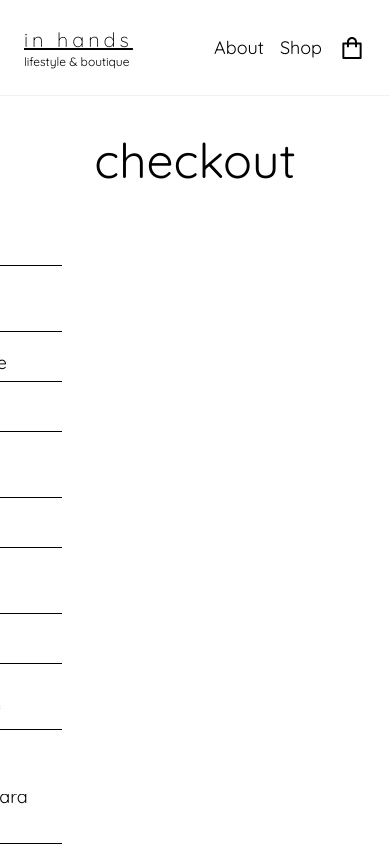
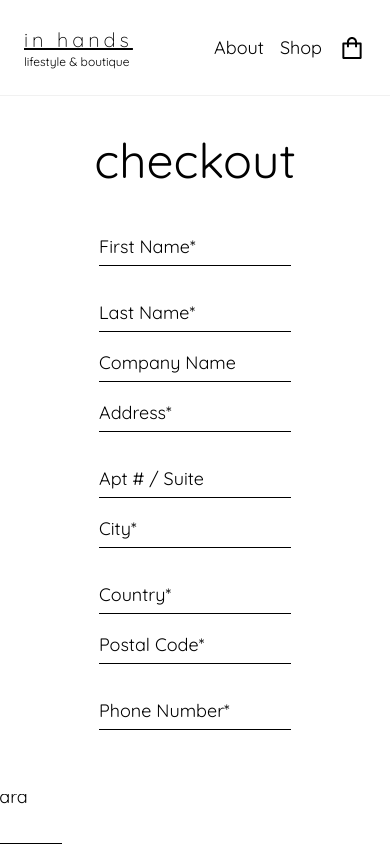
Before and after one commit to Stillwell-C/shoppingCart, a React (Create React App) app: page /checkout in a window 390 px wide. Shown: the top 844 px of the page. Built offline with nearby package versions, Linux system fonts and the light colour scheme.

Commit message:
Adjust responsive widths

```diff
--- a/src/components/AddressInfo.tsx
+++ b/src/components/AddressInfo.tsx
@@ -131,7 +131,7 @@ const AddressInfo = ({ formState, dispatch, addressType }: PropsType) => {
 
   return (
     <>
-      <div className='flex flex-col sm:flex-row justify-start items-start gap-4 md:w-[650px]'>
+      <div className='flex flex-col sm:flex-row justify-start items-center md:items-start gap-4 w-full md:w-[650px]'>
         <div className='md:w-[325px]'>
           <div className='relative h-[50px] overflow-hidden text-lg checkout-input-div'>
             <input
@@ -223,7 +223,7 @@ const AddressInfo = ({ formState, dispatch, addressType }: PropsType) => {
           </span>
         </div>
       </div>
-      <div className='flex flex-col sm:flex-row justify-start items-start gap-4 md:w-[650px]'>
+      <div className='flex flex-col sm:flex-row justify-start items-center md:items-start gap-4 w-full md:w-[650px]'>
         <div className='md:w-[650px]'>
           <div className='relative h-[50px] overflow-hidden text-lg'>
             <input
@@ -270,7 +270,7 @@ const AddressInfo = ({ formState, dispatch, addressType }: PropsType) => {
           </span>
         </div>
       </div>
-      <div className='flex flex-col sm:flex-row justify-start items-start gap-4 md:w-[650px]'>
+      <div className='flex flex-col sm:flex-row justify-start items-center md:items-start gap-4 w-full md:w-[650px]'>
         <div className='md:w-[425px]'>
           <div className='relative h-[50px] overflow-hidden text-lg'>
             <input
@@ -348,7 +348,7 @@ const AddressInfo = ({ formState, dispatch, addressType }: PropsType) => {
           </div>
         </div>
       </div>
-      <div className='flex flex-col sm:flex-row justify-start items-start gap-4 md:w-[650px]'>
+      <div className='flex flex-col sm:flex-row justify-start items-center md:items-start gap-4 w-full md:w-[650px]'>
         <div className='md:w-[325px]'>
           <div className='relative h-[50px] overflow-hidden text-lg'>
             <input
@@ -438,7 +438,7 @@ const AddressInfo = ({ formState, dispatch, addressType }: PropsType) => {
           </span>
         </div>
       </div>
-      <div className='flex flex-col sm:flex-row justify-start items-start gap-4 md:w-[650px]'>
+      <div className='flex flex-col sm:flex-row justify-start items-center md:items-start gap-4 w-full md:w-[650px]'>
         <div className='md:w-[225px]'>
           <div className='relative h-[50px] overflow-hidden text-lg'>
             <input
--- a/src/components/CreditCard.tsx
+++ b/src/components/CreditCard.tsx
@@ -72,7 +72,7 @@ const CreditCard = ({ dispatch, formState }: PropsType) => {
 
   return (
     <div>
-      <div className='flex flex-col sm:flex-row justify-start items-start gap-4 md:w-[650px]'>
+      <div className='flex flex-col sm:flex-row justify-start items-center md:items-start gap-4 w-full md:w-[650px]'>
         <div className='md:w-[650px]'>
           <div className='relative h-[50px] overflow-hidden text-lg checkout-input-div'>
             <input
@@ -118,7 +118,7 @@ const CreditCard = ({ dispatch, formState }: PropsType) => {
           </span>
         </div>
       </div>
-      <div className='flex flex-col sm:flex-row justify-start items-start gap-4 md:w-[650px]'>
+      <div className='flex flex-col sm:flex-row justify-start items-center md:items-start gap-4 w-full md:w-[650px]'>
         <div className='md:w-[325px]'>
           <div className='relative h-[50px] overflow-hidden text-lg checkout-input-div'>
             <input
```
